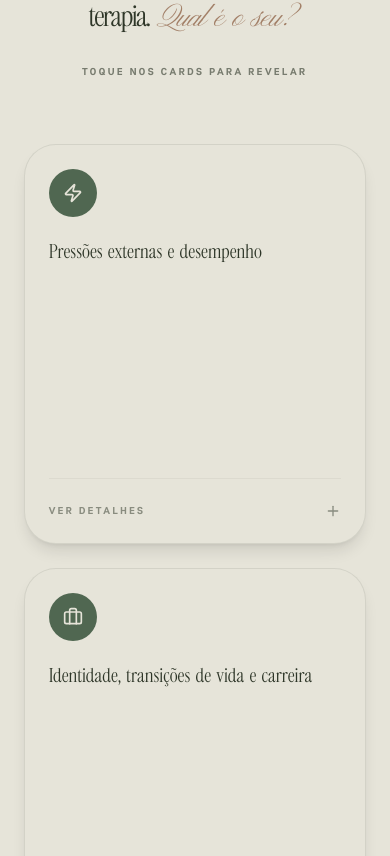
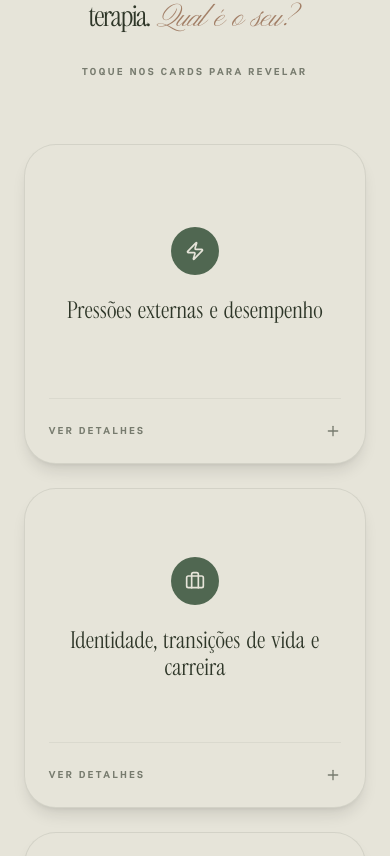
Before and after one commit to gmmdevbr/debora-blaso, a React (Vite) app: page / in a window 390 px wide. Shown: the part 2528-3384 px from the top of the page. Built offline with nearby package versions, Linux system fonts and the light colour scheme.

Commit message:
fix: motivos cards mobile

```diff
--- a/src/components/Motivos.tsx
+++ b/src/components/Motivos.tsx
@@ -84,19 +84,23 @@ function FlipCard({ card }: { card: CardData }) {
 
   return (
     <div
-      className={cn('flip-card h-auto min-h-100', isFlipped && 'flipped')}
+      className={cn(
+        'flip-card h-full min-h-[320px] sm:min-h-[400px]',
+        isFlipped && 'flipped'
+      )}
       onClick={handleFlip}
       onKeyDown={handleKeyDown}
       role="button"
       tabIndex={0}
       aria-label={`Card: ${card.title} - Click to flip`}
     >
-      <div className="flip-card-inner">
-        <div className="flip-card-front bg-summer-sand text-monstera border border-monstera/10 p-6 sm:p-8 lg:p-10 flex flex-col shadow-lg min-h-100">
-          <div className="w-12 h-12 sm:w-14 sm:h-14 bg-lambs-ear rounded-full flex items-center justify-center shrink-0">
+      <div className="flip-card-inner h-full">
+        <div className="flip-card-front bg-summer-sand text-monstera border border-monstera/10 p-6 sm:p-8 flex flex-col justify-between shadow-lg h-full">
+          <div className="flex flex-col items-center text-center sm:items-start sm:text-left flex-1 justify-center sm:justify-start sm:flex-none">
+            <div className="w-12 h-12 sm:w-14 sm:h-14 bg-lambs-ear rounded-full flex items-center justify-center shrink-0 mb-6">
               <Icon className="w-5 h-5 sm:w-6 sm:h-6 text-summer-sand" />
             </div>
-          <h3 className="font-display text-xl sm:text-2xl lg:text-[1.65rem] leading-tight mt-6 mb-auto">
+            <h3 className="font-display text-2xl sm:text-3xl leading-[1.1] text-monstera">
               {card.title.split('&').map((part, i, arr) =>
                 i < arr.length - 1 ? (
                   <span key={part}>
@@ -107,14 +111,15 @@ function FlipCard({ card }: { card: CardData }) {
                 )
               )}
             </h3>
-          <div className="pt-6 mt-6 border-t border-monstera/10 w-full flex justify-between items-center opacity-50 gap-2">
+          </div>
+          <div className="pt-6 mt-4 border-t border-monstera/10 w-full flex justify-between items-center opacity-60 gap-2">
             <span className="text-[10px] uppercase tracking-[0.25em] font-bold">
               Ver Detalhes
             </span>
             <Plus className="w-4 h-4" />
           </div>
         </div>
-        <div className="flip-card-back bg-monstera text-summer-sand p-6 sm:p-8 flex flex-col justify-center min-h-100">
+        <div className="flip-card-back bg-monstera text-summer-sand p-6 sm:p-8 flex flex-col justify-center h-full">
           <ul className="space-y-2.5">
             {card.backText
               .split('. ')
```
Lines whose indentation alone changed are shown as unchanged.
